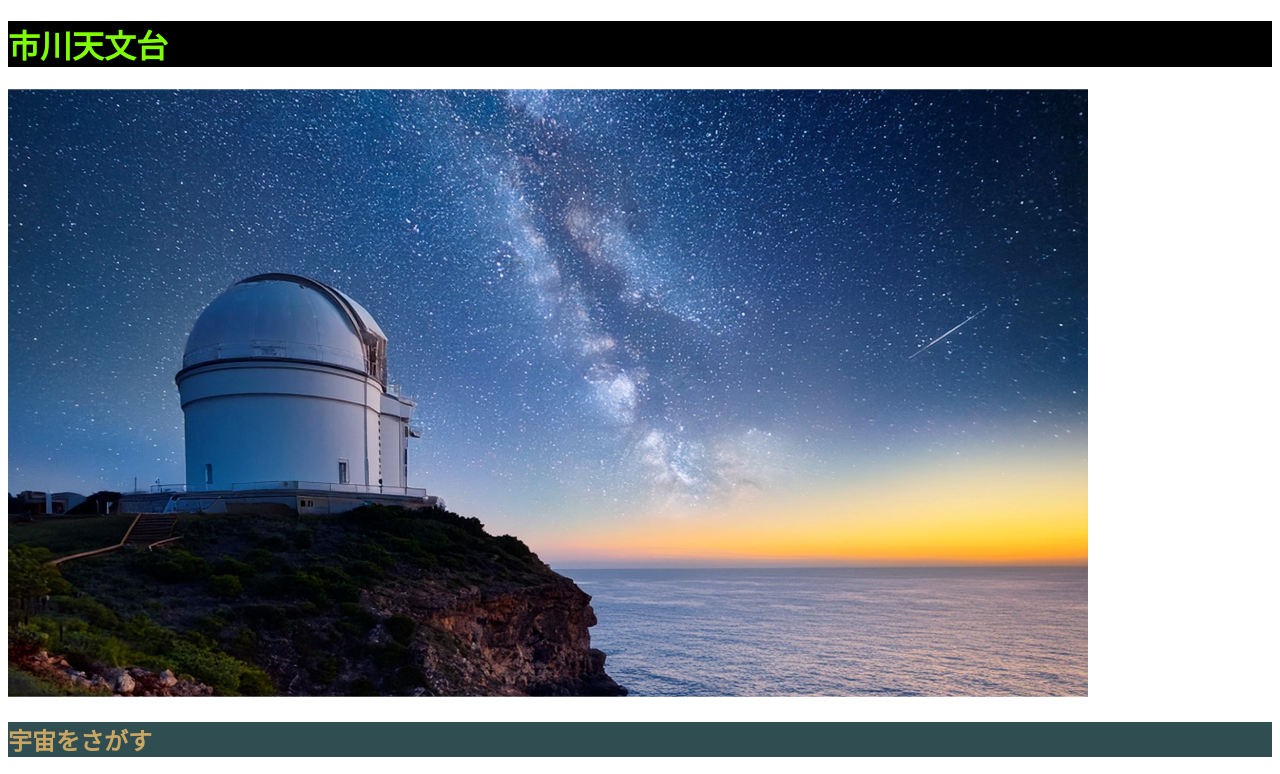
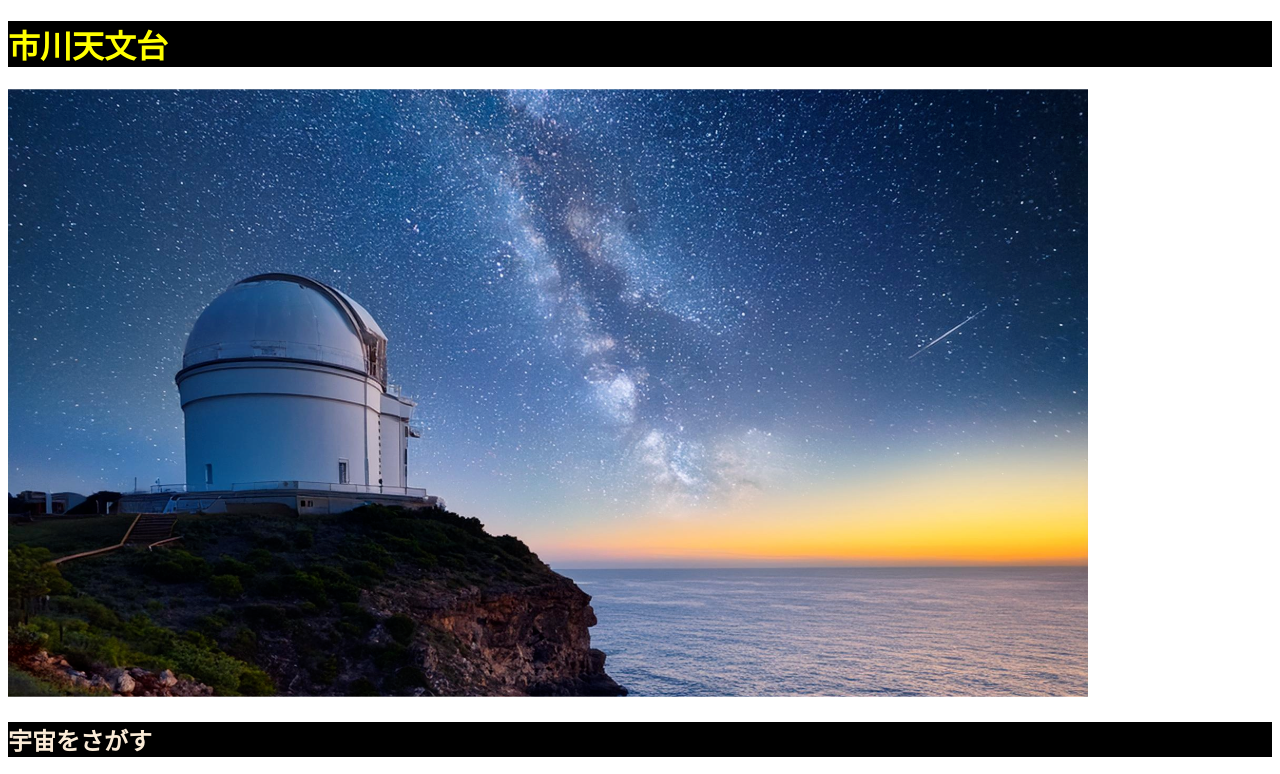
Before and after one commit to ick2322014/prg20241118, a plain HTML site: page index.html in a window 1280 px wide. Shown: the top 774 px of the page. Drawn offline with Linux system fonts and the light colour scheme.

Commit message:
20250114update2

```diff
--- a/style.css
+++ b/style.css
@@ -4,13 +4,13 @@ body{
 }
 
 h1 {
-    color: chartreuse;
+    color: yellow;
     background-color: black;
 }
 
 h2 {
-    color: rgb(202, 166, 99);
-    background-color: rgb(48, 77, 82);
+    color: antiquewhite;
+    background-color: black;
 }
 
 h6 {
```
